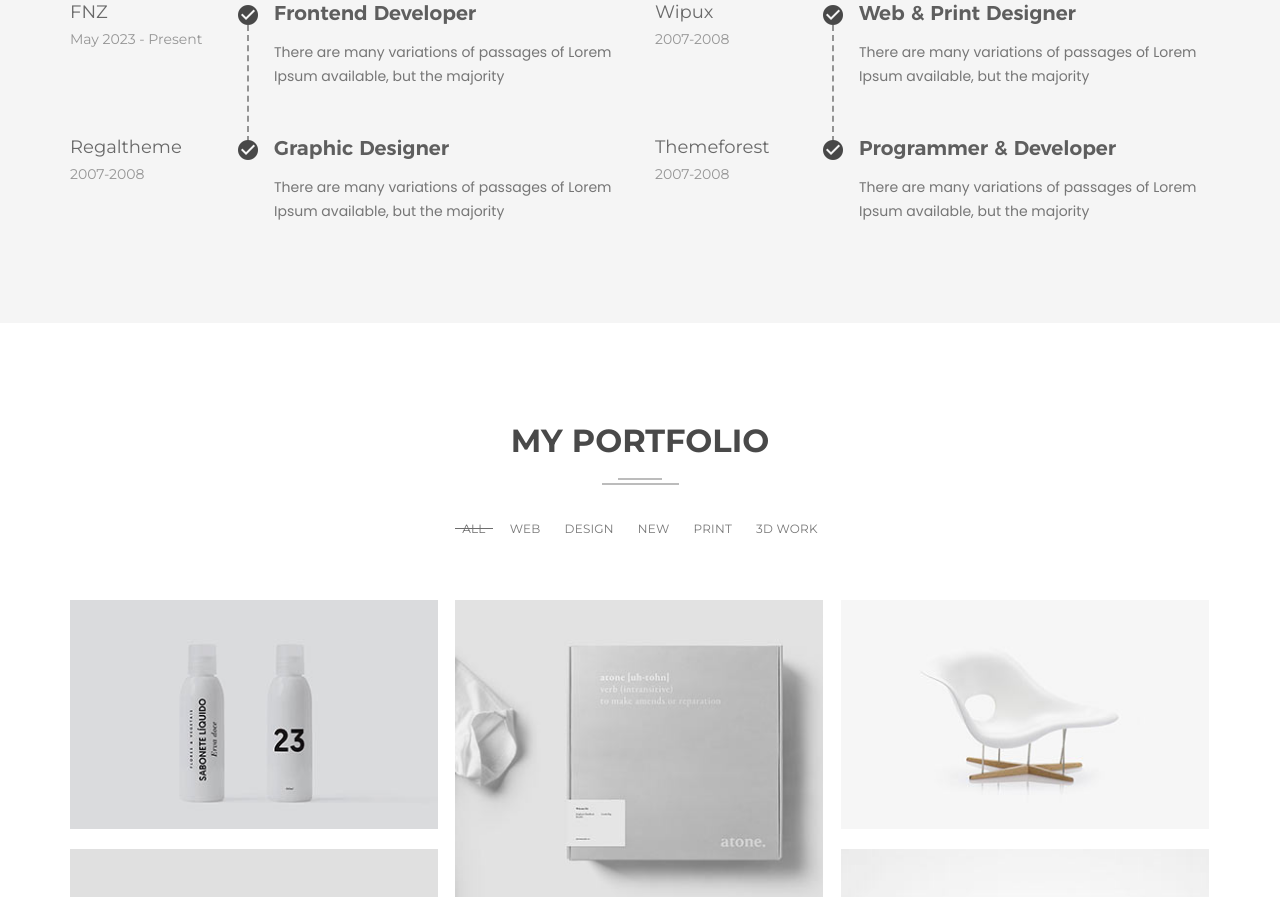
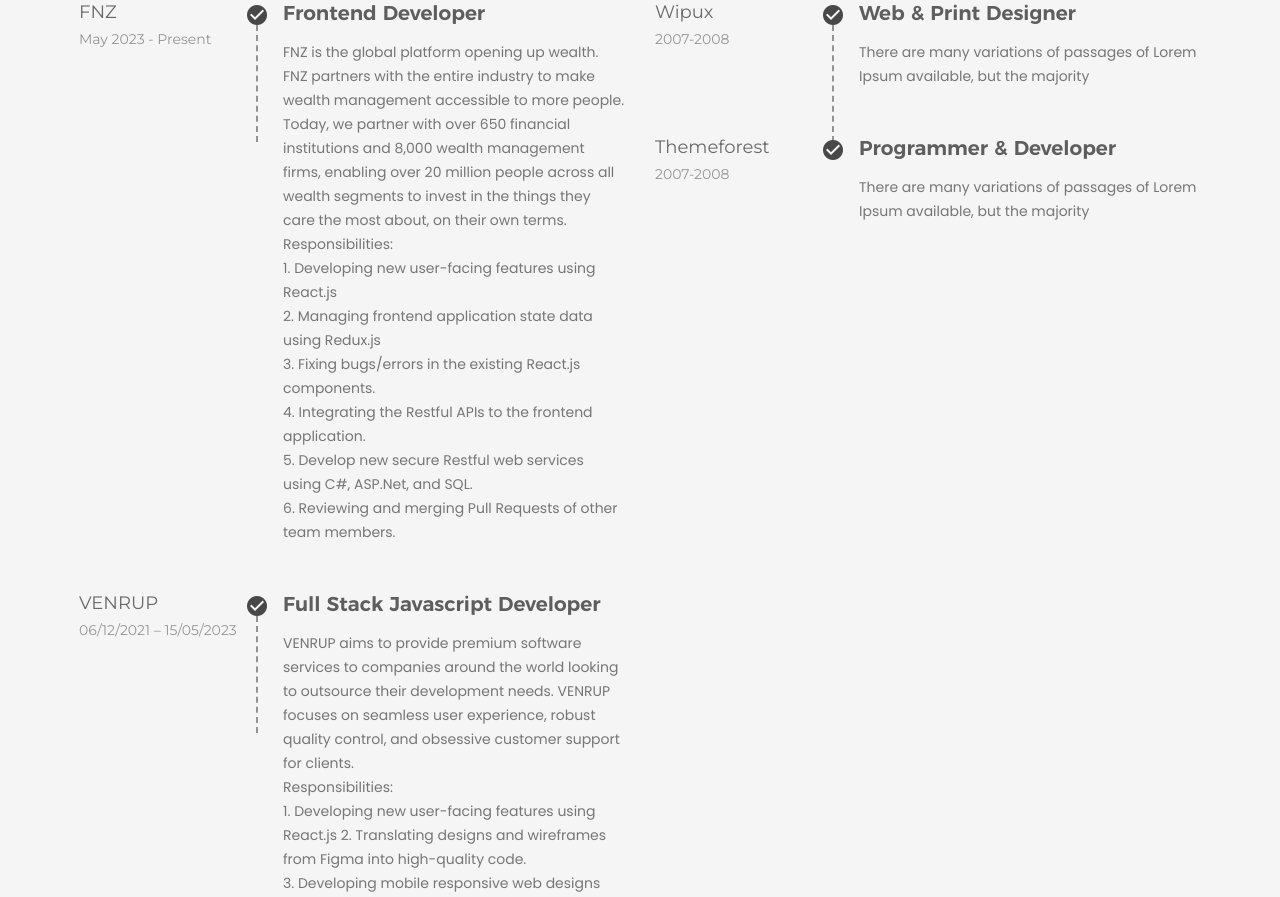
Before and after one commit to mehmood-v/mehmood-v.github.io, a plain HTML site: page index.html in a window 1280 px wide. Shown: the part 1903-2800 px from the top of the page. Drawn offline with Linux system fonts and the light colour scheme.

Commit message:
updated experiences

```diff
--- a/index.html
+++ b/index.html
@@ -310,7 +310,7 @@
   <!-- About Section End -->
   <!-- Experience Section Start -->
   <section class="experience-area section-padding bg-color-1">
-    <div class="container">
+    <div class="container" style="width: 90%;">
       <div class="row">
         <div class="col-xs-12">
           <div class="section-title text-center mb-60">
@@ -338,25 +338,64 @@
                 <h3 class="capitalize font-20">
                   Frontend Developer
                 </h3>
+                <p>FNZ is the global platform opening up wealth. FNZ partners with the
+                  entire industry to make wealth management accessible to more
+                  people. Today, we partner with over 650 financial institutions and
+                  8,000 wealth management firms, enabling over 20 million people
+                  across all wealth segments to invest in the things they care the most
+                  about, on their own terms.<br/>
+                  Responsibilities:
+                </p>
+
                 <p>
-                  There are many variations of passages of Lorem Ipsum
-                  available, but the majority
+                  1. Developing new user-facing features using React.js </br>
+                  2. Managing frontend application state data using Redux.js</br>
+                  3. Fixing bugs/errors in the existing React.js components.</br>
+                  4. Integrating the Restful APIs to the frontend application.</br>
+                  5. Develop new secure Restful web services using C#, ASP.Net, and
+                  SQL.</br>
+                  6. Reviewing and merging Pull Requests of other team members.</p>
                 </p>
               </div>
             </div>
-            <div class="single-experi">
-              <div class="left-text floatleft">
+            <div class="single-experi mb-50">
+              <div class="left-text floatleft relative">
+                <div class="dashed-line"></div>
                 <h4 class="montserrat weight-medium mb-5 capitalize">
-                  Regaltheme
+                  VENRUP
                 </h4>
-                <p class="montserrat weight-medium">2007-2008</p>
+                <p class="montserrat weight-medium">06/12/2021 – 15/05/2023</p>
               </div>
               <div class="right-text">
                 <i class="zmdi zmdi-check-circle"></i>
-                <h3 class="capitalize font-20">Graphic Designer</h3>
+                <h3 class="capitalize font-20">
+                  Full Stack Javascript developer
+                </h3>
+                <p>VENRUP aims to provide premium software services to companies
+                  around the world looking to outsource their development needs.
+                  VENRUP focuses on seamless user experience, robust quality control,
+                  and obsessive customer support for clients.<br/>
+                  Responsibilities:
+                </p>
+
                 <p>
-                  There are many variations of passages of Lorem Ipsum
-                  available, but the majority
+                  1. Developing new user-facing features using React.js
+                  2. Translating designs and wireframes from Figma into high-quality
+                  code.</br>
+                  3. Developing mobile responsive web designs using CSS3, and
+                  Design Libraries like Ant Desing, and Material UI.</br>
+                  4. Fixing bugs/errors in the existing React.js components.</br>
+                  5. Integrating the Restful APIs to the frontend application.</br>
+                  6. Develop new secure Restful web services using Express.js,
+                  Nest.js, TypeScript, MongoDB, GraphQL, and SQL.</br>
+                  7. Deploying applications to different servers like Heroku, Firebase,
+                  and AWS.
+                  </br>
+                  8. Implementing CI/CD Pipelines using Heroku, Travis CI. Docker, AWS, GitHub Actions.
+                  </br>
+                  9. Reviewing and merging Pull Requests of other team members.
+                  </br>
+                  10. Helping other developers in problem-solving.
                 </p>
               </div>
             </div>
```
